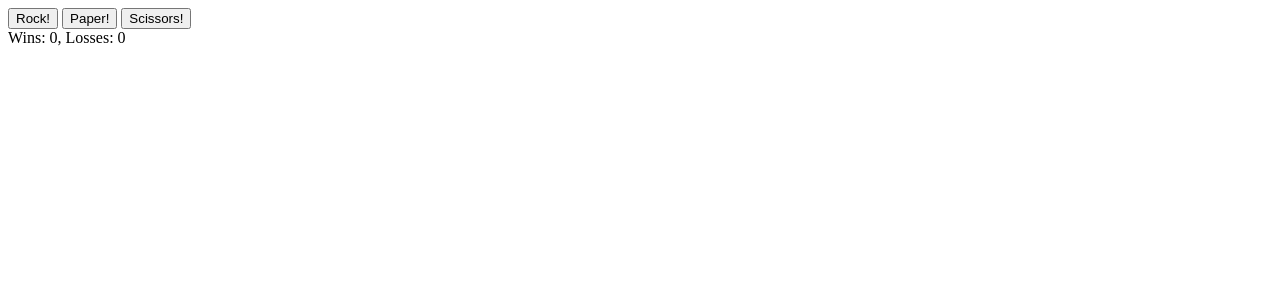
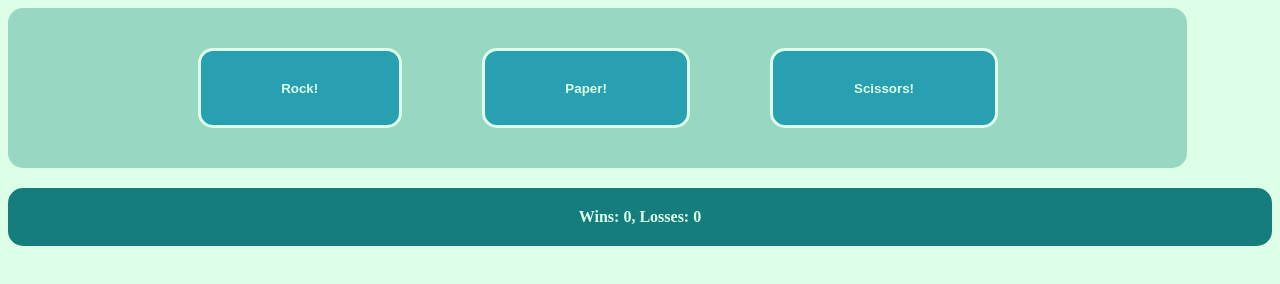
Before and after one commit to c-casey/rock-paper-scissors, a plain HTML site: page index.html in a window 1280 px wide. Drawn offline with Linux system fonts and the light colour scheme.

Commit message:
Add basic styling

```diff
--- a/index.html
+++ b/index.html
@@ -1,13 +1,18 @@
-<!DOCTYPE html>
+<!DOCTYPE html />
 <html>
     <head>
-        <meta charset="utf-8"/>
+        <meta charset="utf-8" />
+        <link rel="stylesheet" href="./styles.css" />
         <title>Rock Paper Scissors</title>
         <script async src="./rps.js"></script>
     </head>
     <body>
-      <button id="rock">Rock!</button>
-      <button id="paper">Paper!</button>
-      <button id="scissors">Scissors!</button>
+        <div class="button-container">
+            <button id="rock">Rock!</button>
+            <button id="paper">Paper!</button>
+            <button id="scissors">Scissors!</button>
+        </div>
+        <div class="text-container">
+        </div>
     </body>
 </html>
--- a/rps.js
+++ b/rps.js
@@ -65,7 +65,7 @@ function game() {
 
   const div = document.createElement("div");
   div.textContent = "Wins: 0, Losses: 0";
-  document.querySelector("body").appendChild(div);
+  document.querySelector(".text-container").appendChild(div);
 
   const buttons = document.querySelectorAll("button");
   for (let i = 0; i < buttons.length; i++) {
@@ -79,10 +79,10 @@ function game() {
 
       if (wins === 5) {
         results.textContent = "Congratulations, you've beaten the computer!";
-        document.querySelector("body").appendChild(results);
+        document.querySelector(".text-container").appendChild(results);
       } else if (losses === 5) {
         results.textContent = "Sorry, the computer beat you!";
-        document.querySelector("body").appendChild(results);
+        document.querySelector(".text-container").appendChild(results);
       };
     })
   }
--- /dev/null
+++ b/styles.css
@@ -0,0 +1,43 @@
+body {
+    background-color: #ddffe7;
+    display: flex;
+    flex-direction: column;
+    justify-content: space-around;
+    gap: 20px;
+    /* align-items: center; */
+}
+
+.text-container {
+    display: flex;
+    flex-direction: column;
+    align-items: center;
+    gap: 20px;
+    font-weight: 900;
+    color: #ddffe7;
+    background-color: #167d7f;
+    border-radius: 15px;
+    padding: 20px;
+}
+
+.button-container {
+    display: flex;
+    flex-direction: row;
+    justify-content: space-between;
+    flex-shrink: 0;
+    max-width: 800px;
+    height: 80px;
+    gap: 80px;
+    padding: 40px 15%;
+    background-color: #98d7c2;
+    border-radius: 15px;
+
+}
+
+button {
+    flex: 1 1 auto;
+    background-color: #29a0b1;
+    color: #ddffe7;
+    border: 3px solid #ddffe7;
+    border-radius: 15px;
+    font-weight: 900;
+}
```
